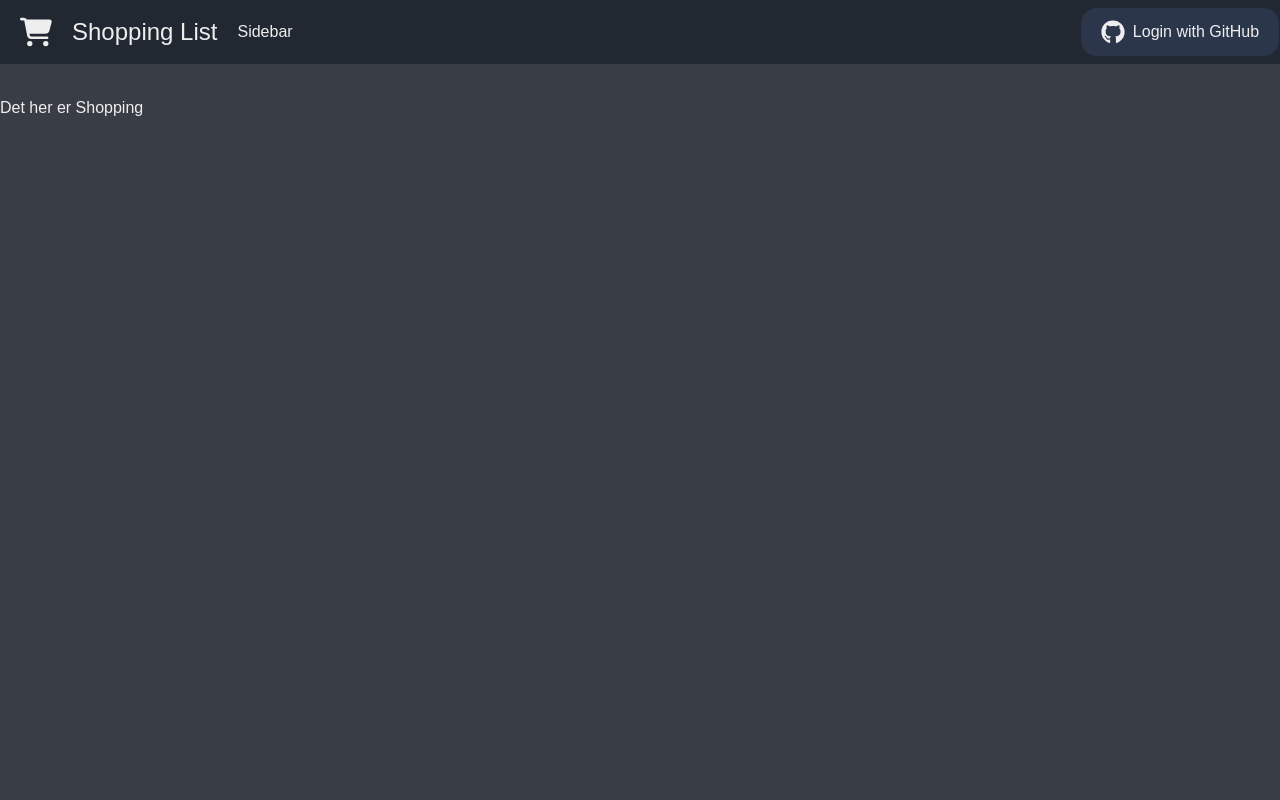
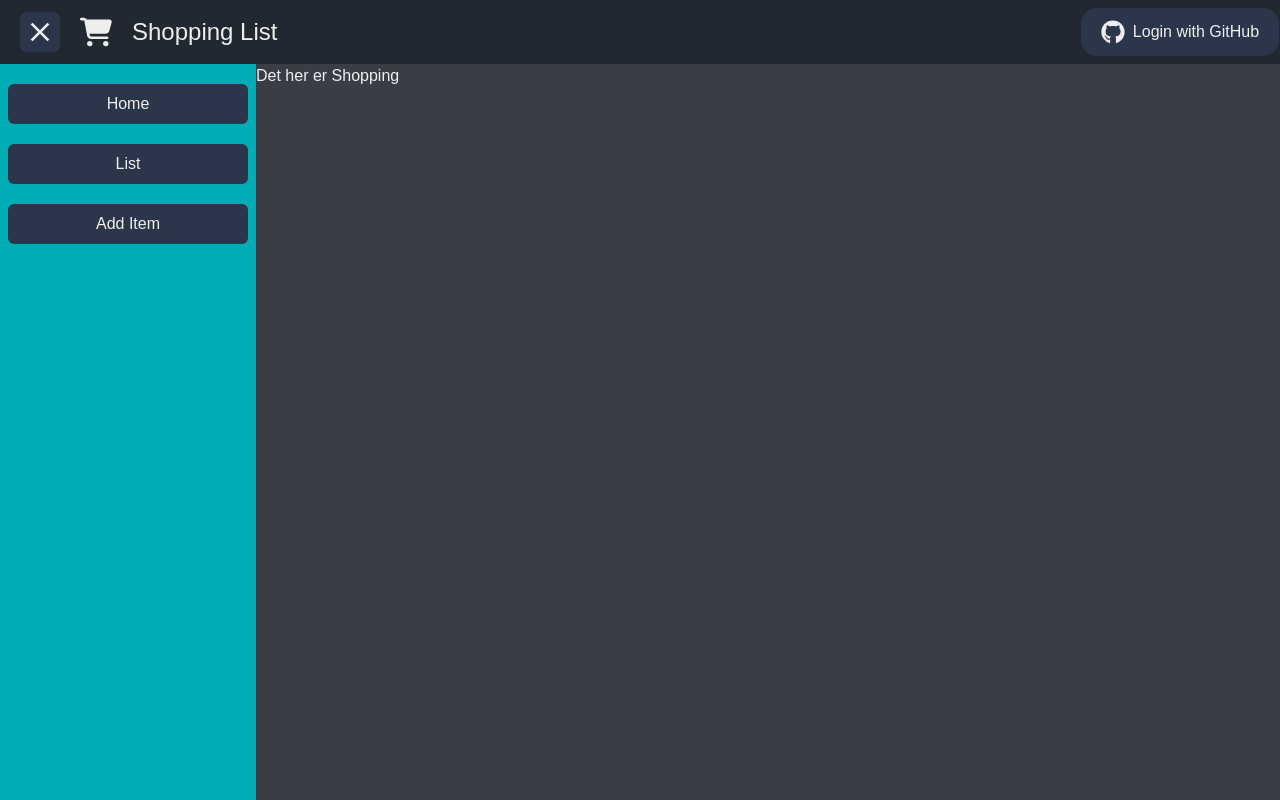
Before and after one commit to OR-Homelab/shopping-list, a Next.js app: page /shopping in a window 1280 px wide. Built offline with nearby package versions, Linux system fonts and the light colour scheme; no server answers.

Commit message:
Fixed sidebar and login button

```diff
--- a/src/app/globals.css
+++ b/src/app/globals.css
@@ -4,7 +4,7 @@
   --navbar: #222831;
   --backdrop: #393e46;
   --foreground: #eeeeee;
-  --foreground2: #00adb5;
+  --foreground2: #831c9d;
 }
 
 body {
--- a/src/app/shopping/layout.tsx
+++ b/src/app/shopping/layout.tsx
@@ -2,6 +2,7 @@
 
 import { useState } from "react";
 import { FaCartShopping } from "react-icons/fa6";
+import { IoMdMenu, IoMdClose } from "react-icons/io";
 import Link from "next/link";
 
 import { Sidebar } from "@/components/sidebar";
@@ -12,25 +13,33 @@ export default function Layout({
 }: Readonly<{
   children: React.ReactNode;
 }>) {
-  const [isExpanded, setIsExpanded] = useState(false);
+  const [isExpanded, setIsExpanded] = useState(true);
 
   return (
     <div className="min-h-screen bg-backdrop">
       <header className="h-16 w-screen z-50 bg-navbar flex flex-row">
+        <button
+          onClick={() => setIsExpanded(!isExpanded)}
+          className="ml-5 bg-button hover:bg-button-hover hover:cursor-pointer h-10 w-10 mt-auto mb-auto rounded-md"
+        >
+          {isExpanded ? (
+            <IoMdClose className="size-8 m-auto" />
+          ) : (
+            <IoMdMenu className="size-8 m-auto" />
+          )}
+        </button>
         <div className="m-auto ml-5 mr-0 flex flex-row">
           <Link href="/shopping">
             <FaCartShopping className="m-auto size-8" />
           </Link>
           <h1 className="ml-5 text-2xl">Shopping List</h1>
         </div>
-        <nav className="ml-5 m-auto">
-          <button onClick={() => setIsExpanded(!isExpanded)}>Sidebar</button>
-        </nav>
+        <nav className="ml-5 m-auto flex flex-row"></nav>
         <LoginButton />
       </header>
       <Sidebar isExpanded={isExpanded} />
       <main
-        className={`pt-8 transition-all duration-300 ${
+        className={`transition-all duration-250 ${
           isExpanded ? "ml-64" : "ml-0"
         }`}
       >
--- a/src/app/shopping/page.tsx
+++ b/src/app/shopping/page.tsx
@@ -1,3 +1,3 @@
 export default function Page() {
-  return <div className="">Det her er Shopping</div>;
+  return <div className="p-0 m-0">Det her er Shopping</div>;
 }
--- /dev/null
+++ b/src/components/navButton.tsx
@@ -0,0 +1,18 @@
+import Link from "next/link";
+
+interface props {
+  text: string;
+  href: string;
+  className?: string;
+}
+
+export function NavButton(props: props) {
+  return (
+    <Link
+      href={props.href}
+      className={`bg-button hover:bg-button-hover h-10 w-60 m-auto rounded-md flex ${props.className}`}
+    >
+      <p className="m-auto">{props.text}</p>
+    </Link>
+  );
+}
--- a/src/components/sidebar.tsx
+++ b/src/components/sidebar.tsx
@@ -1,6 +1,6 @@
 "use client";
 
-import Link from "next/link";
+import { NavButton } from "@/components/navButton";
 interface props {
   isExpanded: boolean;
 }
@@ -8,14 +8,15 @@ interface props {
 export function Sidebar(props: props) {
   return (
     <div
-      className={`fixed h-full top-16 left-0 bg-foreground2 z-10 transition-all duration-250 ${
+      className={`fixed h-full top-16 left-0 bg-foreground2 z-10 transition-all duration-300 ${
         props.isExpanded ? "w-64" : "w-0"
       }`}
     >
-      <nav className="overflow-hidden flex flex-col">
-        <Link href="/">Home</Link>
-        <Link href="/shopping">Shopping</Link>
-        <Link href="/settings">Settings</Link>
+      <nav className="overflow-hidden flex flex-col gap-5">
+        <NavButton text="Home" href="/shopping" className="mt-5" />
+        <NavButton text="List" href="/shopping/list" />
+        <NavButton text="Add Item" href="/shopping/add-item" />
+        {/* <Link href="">Receipts</Link> */}
       </nav>
     </div>
   );
```
